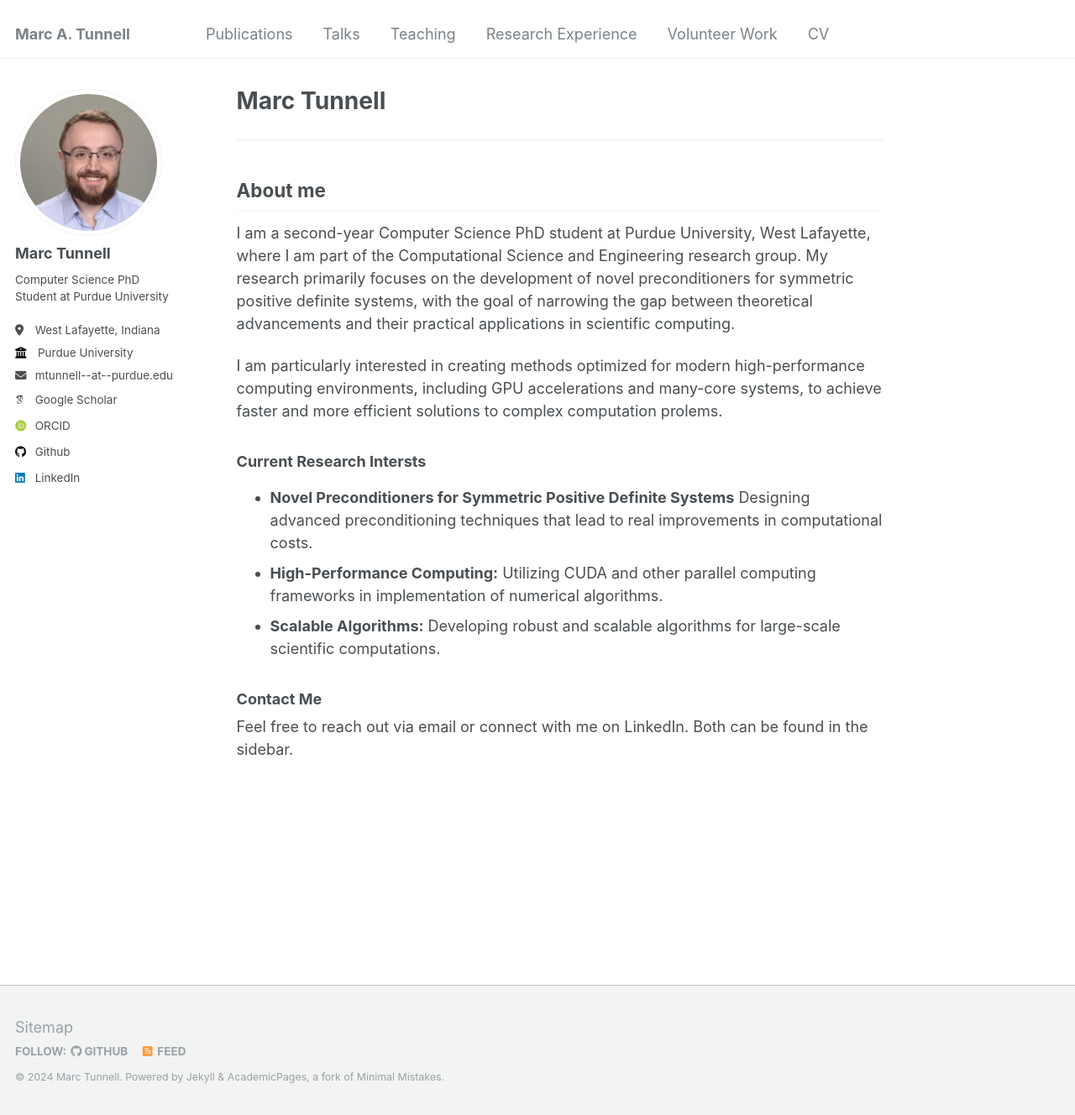
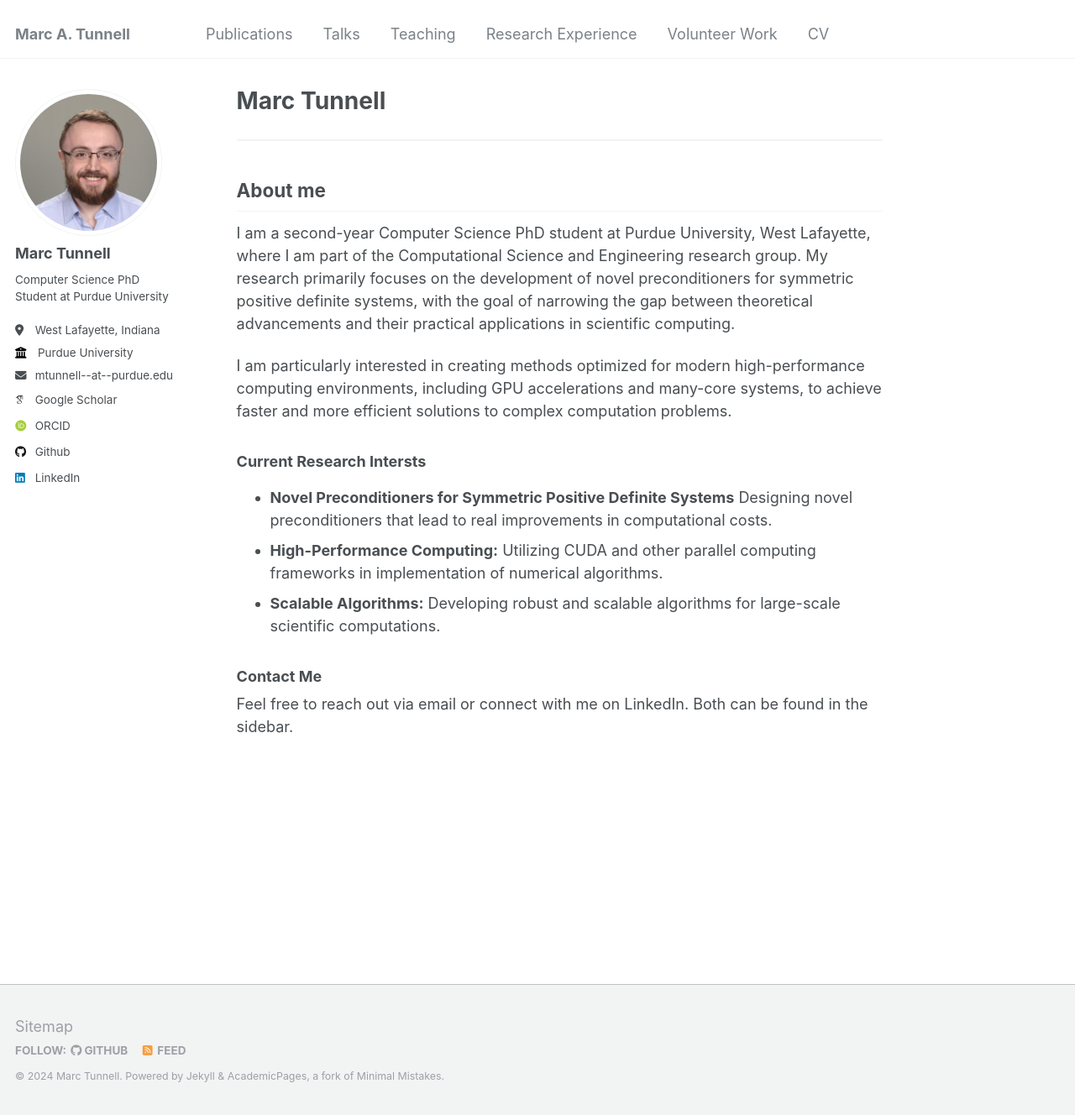
Before and after one commit to tunnellm/tunnellm.github.io, a Jekyll site: the page built from _pages/about.md, in a window 1280 px wide and 1328 px high. Shown: the whole window at 84% size. Built offline with Jekyll 4.4.1, drawn with Linux system fonts in a browser that asks for light colours; some web fonts are replaced.

Commit message:
Fixed typo and PDF

```diff
--- a/_pages/about.md
+++ b/_pages/about.md
@@ -13,11 +13,11 @@ redirect_from:
 
 I am a second-year Computer Science PhD student at Purdue University, West Lafayette, where I am part of the Computational Science and Engineering research group. My research primarily focuses on the development of novel preconditioners for symmetric positive definite systems, with the goal of narrowing the gap between theoretical advancements and their practical applications in scientific computing.
 
-I am particularly interested in creating methods optimized for modern high-performance computing environments, including GPU accelerations and many-core systems, to achieve faster and more efficient solutions to complex computation prolems.
+I am particularly interested in creating methods optimized for modern high-performance computing environments, including GPU accelerations and many-core systems, to achieve faster and more efficient solutions to complex computation problems.
 
 ### Current Research Intersts
 
-* **Novel Preconditioners for Symmetric Positive Definite Systems** Designing advanced preconditioning techniques that lead to real improvements in computational costs.
+* **Novel Preconditioners for Symmetric Positive Definite Systems** Designing novel preconditioners that lead to real improvements in computational costs.
 * **High-Performance Computing:** Utilizing CUDA and other parallel computing frameworks in implementation of numerical algorithms.
 * **Scalable Algorithms:** Developing robust and scalable algorithms for large-scale scientific computations.
 
```
Also changed, not shown: _pages/cv.html (+37 -1 lines).
